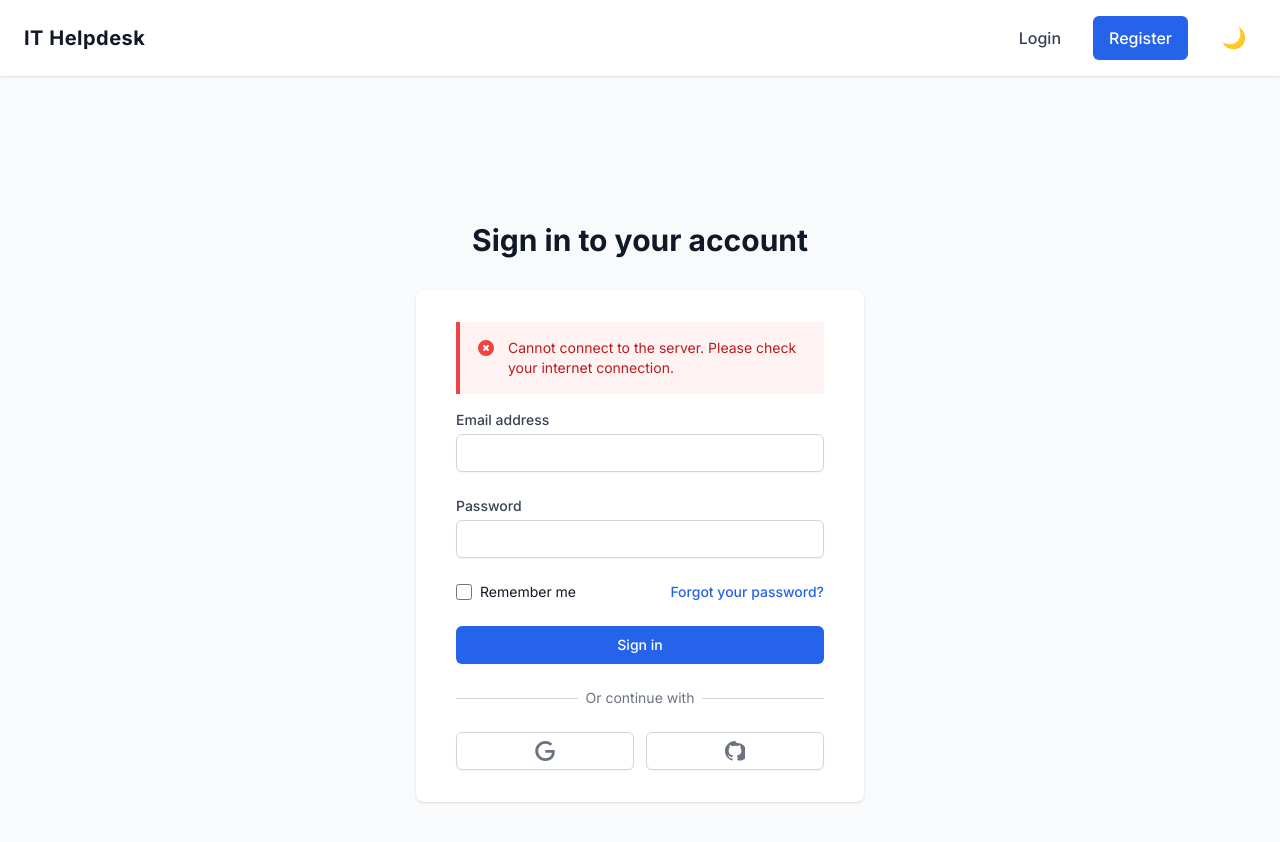
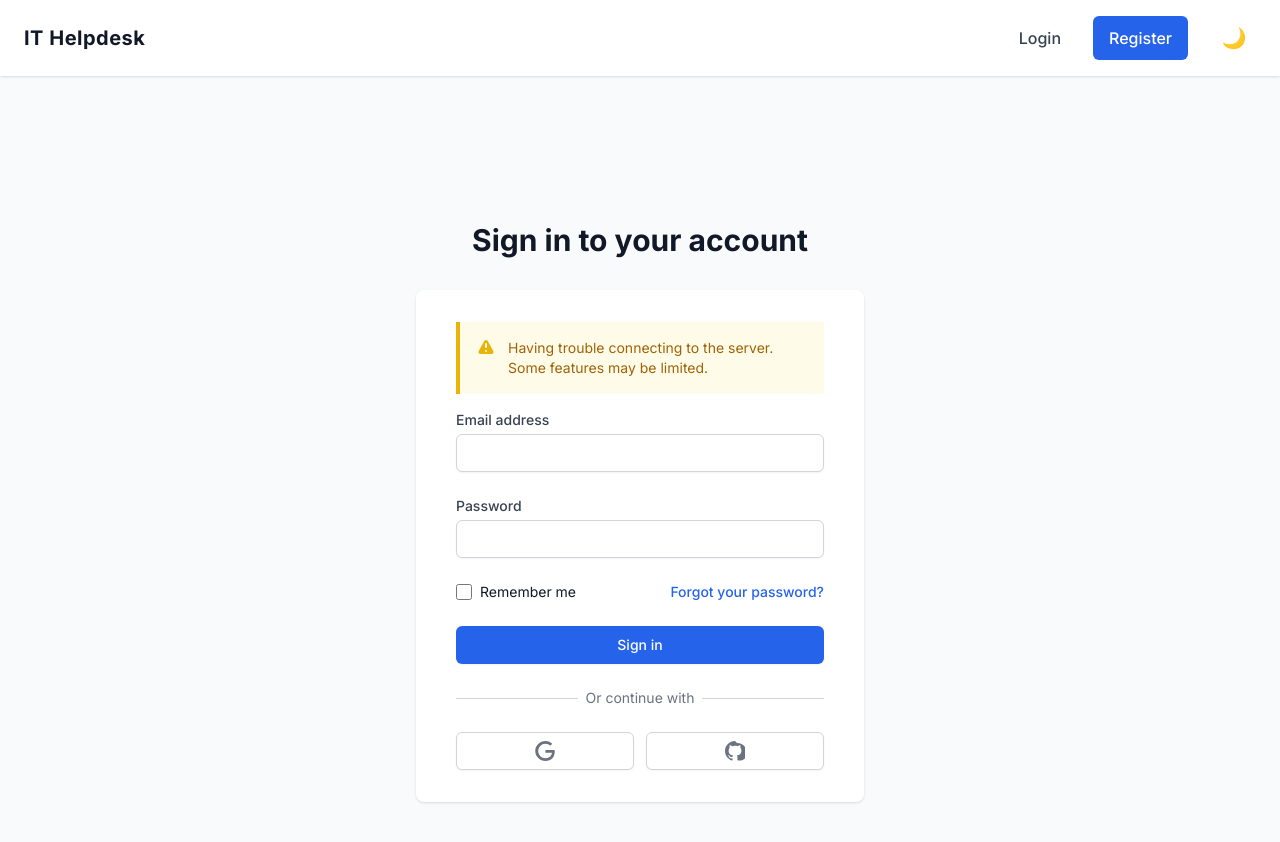
Before and after one commit to yetty8/IT-Help-Desk, a React (Vite) app in the folder frontend/: page /login in a window 1280 px wide. Shown: the top 842 px of the page. Built offline with nearby package versions, Linux system fonts and the light colour scheme; no server answers.

Commit message:
Improve login page error handling and connection check

```diff
--- a/frontend/src/pages/Login.tsx
+++ b/frontend/src/pages/Login.tsx
@@ -35,10 +35,20 @@ const Login: React.FC = () => {
   useEffect(() => {
     const testConnection = async () => {
       try {
-        await API.get('/auth/check');
+        const controller = new AbortController();
+        const timeoutId = setTimeout(() => controller.abort(), 5000); // 5s timeout
+
+        await API.get('/auth/check', { signal: controller.signal });
+        clearTimeout(timeoutId);
         setApiStatus('online');
-      } catch (err) {
-        setApiStatus('offline');
+      } catch (err: any) {
+        console.error('API connection test failed:', err);
+        // If we get any response (even 401), the server is reachable
+        if (err.response) {
+          setApiStatus('online');
+        } else {
+          setApiStatus('offline');
+        }
       }
     };
 
@@ -71,11 +81,6 @@ const Login: React.FC = () => {
       return;
     }
 
-    if (apiStatus === 'offline') {
-      setError('Cannot connect to the server. Please check your internet connection.');
-      return;
-    }
-
     try {
       setLoading(true);
       const response = await API.post('/auth/login', {
@@ -89,7 +94,7 @@ const Login: React.FC = () => {
       // Redirect to the previous location or home
       const from = (location.state as { from?: Location })?.from?.pathname || '/';
       navigate(from, { replace: true });
-    } catch (err) {
+    } catch (err: any) {
       const error = err as AxiosError<ApiError>;
 
       if (error.response) {
@@ -124,26 +129,16 @@ const Login: React.FC = () => {
 
         <div className="bg-white dark:bg-gray-800 py-8 px-4 shadow sm:rounded-lg sm:px-10">
           {apiStatus === 'offline' && (
-            <div className="mb-4 bg-red-50 dark:bg-red-900/20 border-l-4 border-red-500 p-4">
+            <div className="mb-4 bg-yellow-50 dark:bg-yellow-900/20 border-l-4 border-yellow-500 p-4">
               <div className="flex">
                 <div className="flex-shrink-0">
-                  <svg
-                    className="h-5 w-5 text-red-500"
-                    xmlns="http://www.w3.org/2000/svg"
-                    viewBox="0 0 20 20"
-                    fill="currentColor"
-                    aria-hidden="true"
-                  >
-                    <path
-                      fillRule="evenodd"
-                      d="M10 18a8 8 0 100-16 8 8 0 000 16zM8.707 7.293a1 1 0 00-1.414 1.414L8.586 10l-1.293 1.293a1 1 0 101.414 1.414L10 11.414l1.293 1.293a1 1 0 001.414-1.414L11.414 10l1.293-1.293a1 1 0 00-1.414-1.414L10 8.586 8.707 7.293z"
-                      clipRule="evenodd"
-                    />
+                  <svg className="h-5 w-5 text-yellow-500" xmlns="http://www.w3.org/2000/svg" viewBox="0 0 20 20" fill="currentColor">
+                    <path fillRule="evenodd" d="M8.257 3.099c.765-1.36 2.722-1.36 3.486 0l5.58 9.92c.75 1.334-.213 2.98-1.742 2.98H4.42c-1.53 0-2.493-1.646-1.743-2.98l5.58-9.92zM11 13a1 1 0 11-2 0 1 1 0 012 0zm-1-8a1 1 0 00-1 1v3a1 1 0 002 0V6a1 1 0 00-1-1z" clipRule="evenodd" />
                   </svg>
                 </div>
                 <div className="ml-3">
-                  <p className="text-sm text-red-700 dark:text-red-300">
-                    Cannot connect to the server. Please check your internet connection.
+                  <p className="text-sm text-yellow-700 dark:text-yellow-300">
+                    Having trouble connecting to the server. Some features may be limited.
                   </p>
                 </div>
               </div>
@@ -169,7 +164,7 @@ const Login: React.FC = () => {
                   required
                   value={formData.email}
                   onChange={handleInputChange}
-                  disabled={loading || apiStatus === 'checking'}
+                  disabled={loading}
                   className="appearance-none block w-full px-3 py-2 border border-gray-300 dark:border-gray-600 rounded-md shadow-sm placeholder-gray-400 focus:outline-none focus:ring-blue-500 focus:border-blue-500 sm:text-sm dark:bg-gray-700 dark:text-white"
                 />
               </div>
@@ -191,7 +186,7 @@ const Login: React.FC = () => {
                   required
                   value={formData.password}
                   onChange={handleInputChange}
-                  disabled={loading || apiStatus === 'checking'}
+                  disabled={loading}
                   className="appearance-none block w-full px-3 py-2 border border-gray-300 dark:border-gray-600 rounded-md shadow-sm placeholder-gray-400 focus:outline-none focus:ring-blue-500 focus:border-blue-500 sm:text-sm dark:bg-gray-700 dark:text-white"
                 />
               </div>
@@ -226,7 +221,7 @@ const Login: React.FC = () => {
             <div>
               <button
                 type="submit"
-                disabled={loading || apiStatus === 'checking'}
+                disabled={loading}
                 className="w-full flex justify-center py-2 px-4 border border-transparent rounded-md shadow-sm text-sm font-medium text-white bg-blue-600 hover:bg-blue-700 focus:outline-none focus:ring-2 focus:ring-offset-2 focus:ring-blue-500 disabled:opacity-50 disabled:cursor-not-allowed"
               >
                 {loading ? (
```
